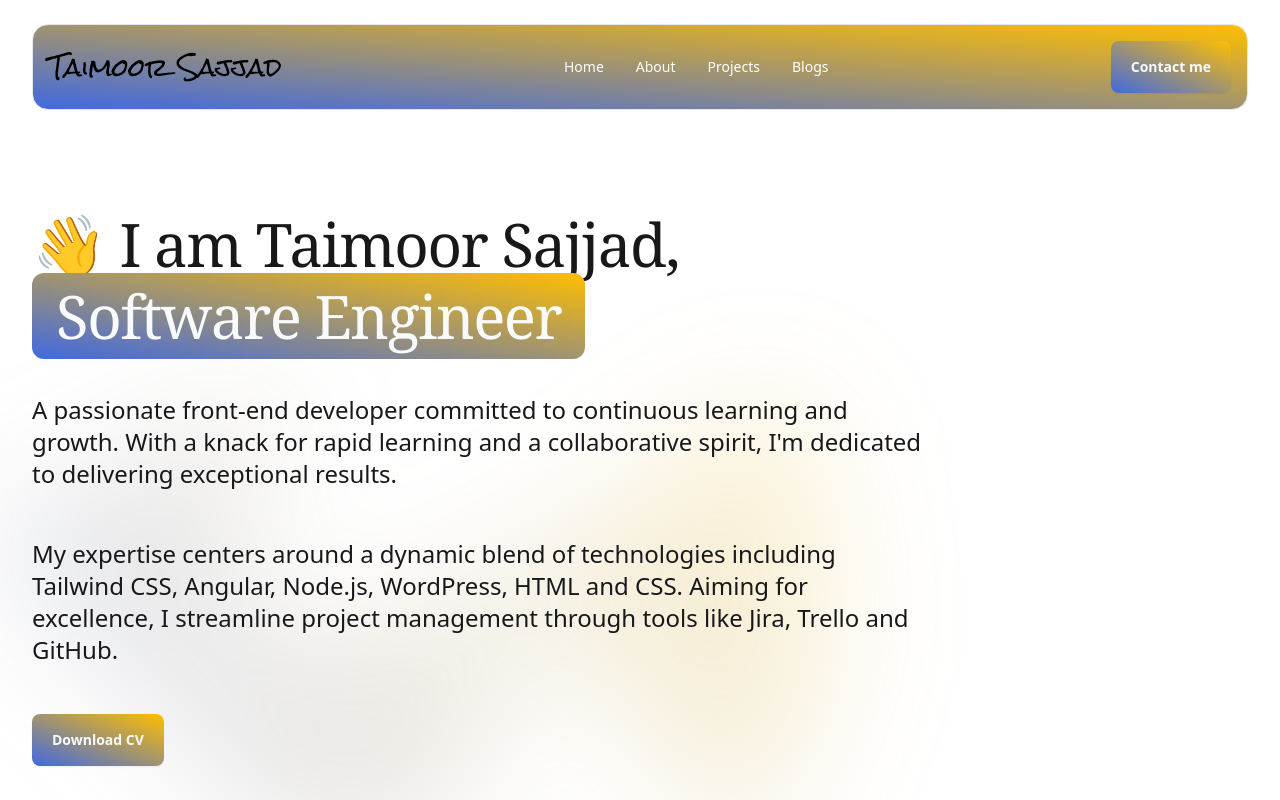
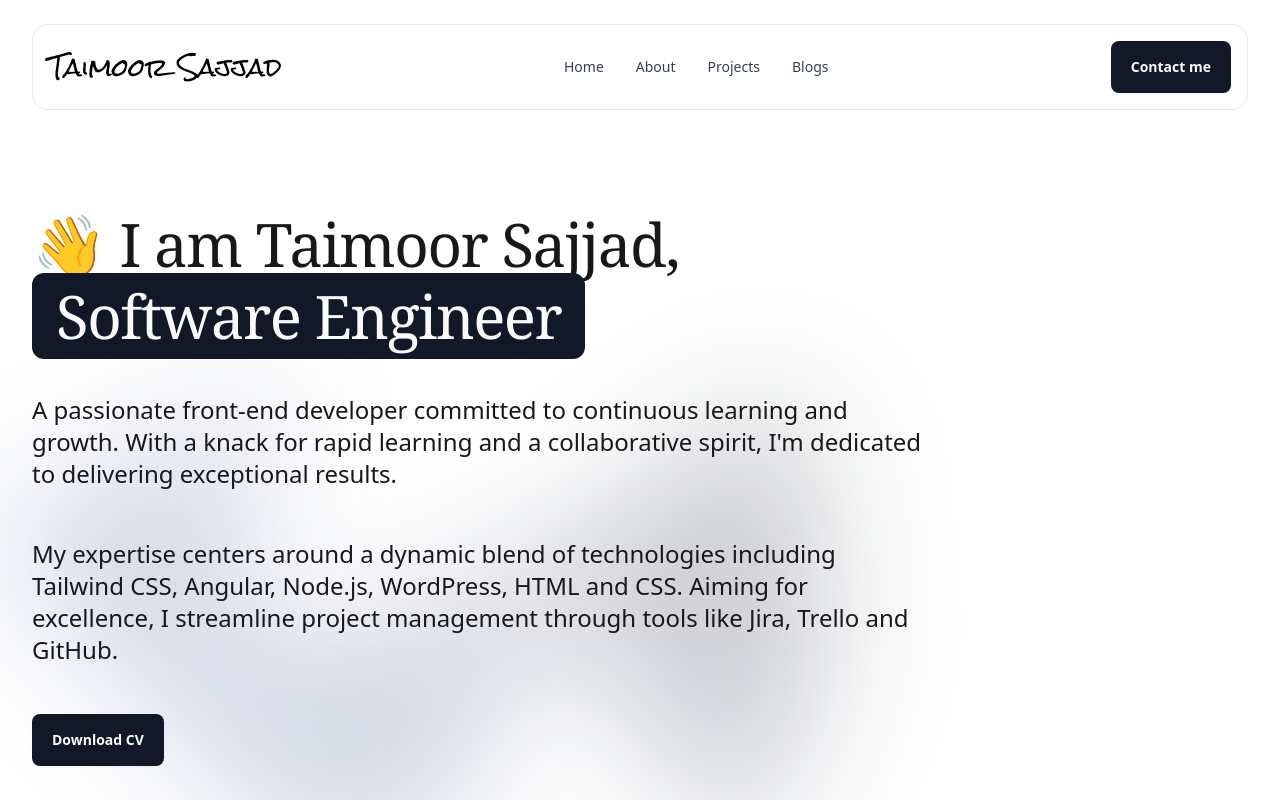
Before and after one commit to 1TaimoorSajjad/portfolio, an Angular app: page / in a window 1280 px wide. Shown: the top 800 px of the page. Built offline with nearby package versions, Linux system fonts and the light colour scheme; a web font is replaced by a local one.

Commit message:
Working on the mobile responsivness

```diff
--- a/src/app/components/header/header.component.html
+++ b/src/app/components/header/header.component.html
@@ -1,24 +1,23 @@
 <header class="py-6 sticky top-0 inset-x-0 z-50  ">
     <div class="mx-auto max-w-7xl px-4 sm:px-6 lg:px-8">
-        <nav
-            class="relative flex justify-between items-center bg-gradient-to-tr from-[#4169e1] to-[#FFBE00] p-4 rounded-2xl border gap-x-6">
+        <nav class="relative flex justify-between items-center bg-white p-4 rounded-2xl border gap-x-6">
             <div class="font-rock-salt text-2xl">Taimoor Sajjad</div>
             <div class="hidden lg:flex lg:gap-x-4"><a
-                    class="inline-block rounded-lg px-2 font-medium leading-5 py-1.5 text-sm text-white hover:text-gray-900"
+                    class="inline-block rounded-lg px-2 font-medium leading-5 py-1.5 text-sm text-gray-700 hover:text-gray-900"
                     routerLink="">Home</a><a
-                    class="inline-block rounded-lg px-2 font-medium leading-5 py-1.5 text-sm text-white  hover:text-gray-900"
+                    class="inline-block rounded-lg px-2 font-medium leading-5 py-1.5 text-sm  text-gray-700  hover:text-gray-900"
                     href="/about">About</a><a
-                    class="inline-block rounded-lg px-2 font-medium leading-5 py-1.5 text-sm text-white  hover:text-gray-900"
+                    class="inline-block rounded-lg px-2 font-medium leading-5 py-1.5 text-sm  text-gray-700  hover:text-gray-900"
                     href="/projects">Projects</a>
-                <!-- <a class="inline-block rounded-lg px-2 font-medium leading-5 py-1.5 text-sm text-white  hover:text-gray-900"
+                <!-- <a class="inline-block rounded-lg px-2 font-medium leading-5 py-1.5 text-sm  text-gray-700  hover:text-gray-900"
                     href="/store">Store</a> -->
-                <a class="inline-block rounded-lg px-2 font-medium leading-5 py-1.5 text-sm text-white  hover:text-gray-900"
+                <a class="inline-block rounded-lg px-2 font-medium leading-5 py-1.5 text-sm  text-gray-700  hover:text-gray-900"
                     href="/blogs">Blogs</a>
             </div>
             <div class="flex items-center gap-x-5 lg:gap-x-8">
                 <div>
                     <button type="button" routerLink="/contact"
-                        class="rounded-lg bg-gradient-to-tr from-[#4169e1] to-[#FFBE00] px-5 py-4 text-sm font-semibold text-gray-50 shadow-sm ">Contact
+                        class="rounded-lg  btn-primary px-5 py-4 text-sm font-semibold text-gray-50 shadow-sm ">Contact
                         me</button>
 
                 </div>
--- a/src/app/components/home/home.component.html
+++ b/src/app/components/home/home.component.html
@@ -3,17 +3,17 @@
     <section class="py-20 relative isolate ">
         <div class="absolute inset-0 flex justify-end items-end -z-10 transform-gpu overflow-hidden blur-3xl"
             aria-hidden="true">
-            <div class="relative left-[calc(50%-11rem)] aspect-[1155/678] w-[36.125rem] -translate-x-1/2 rotate-[30deg] bg-gradient-to-tr from-[#4169e1] to-[#FFBE00] opacity-20 sm:left-[calc(50%-30rem)] sm:w-[72.1875rem]"
+            <div class="relative left-[calc(50%-11rem)] aspect-[1155/678] w-[36.125rem] -translate-x-1/2 rotate-[30deg] bg-gradient-to-tr from-[#4169e1] to-[#000000] opacity-20 sm:left-[calc(50%-30rem)] sm:w-[72.1875rem]"
                 style="clip-path:polygon(74.1% 44.1%, 100% 61.6%, 97.5% 26.9%, 85.5% 0.1%, 80.7% 2%, 72.5% 32.5%, 60.2% 62.4%, 52.4% 68.1%, 47.5% 58.3%, 45.2% 34.5%, 27.5% 76.7%, 0.1% 64.9%, 17.9% 100%, 27.6% 76.8%, 76.1% 97.7%, 74.1% 44.1%)">
             </div>
         </div>
         <div class="mx-auto max-w-7xl px-4 sm:px-6 lg:px-8">
             <div>
                 <div class="max-w-4xl flex flex-col gap-12">
-                    <h1 class="font-serif text-5xl font-medium tracking-tight text-zinc-900 sm:text-6xl">👋 I am
+                    <div class="font-serif text-[31px] font-medium tracking-tight text-zinc-900 sm:text-6xl">👋 I am
                         Taimoor Sajjad,<div class="mt-3"></div><span
-                            class="inline rounded-xl py-0.5 px-6   text-gray-50 bg-gradient-to-tr from-[#4169e1] to-[#FFBE00] ">Software
-                            Engineer</span></h1>
+                            class="inline rounded-xl py-0.5 px-6 text-gray-50 bg-gray-900 ">Software
+                            Engineer</span></div>
                     <p class="text-2xl text-zinc-900">A passionate
                         front-end developer committed to continuous learning and growth. With a knack for rapid
                         learning and a collaborative spirit, I&#x27;m dedicated to delivering exceptional results.
@@ -23,7 +23,7 @@
                         for excellence, I streamline project management through tools like Jira, Trello and GitHub.</p>
 
                     <div>
-                        <button (click)="downloadCV()" class=" rounded-lg bg-gradient-to-tr from-[#4169e1] to-[#FFBE00] px-5 py-4 text-sm
+                        <button (click)="downloadCV()" class=" rounded-lg btn-primary px-5 py-4 text-sm
                             font-semibold text-gray-50 shadow-sm ">
                             Download CV</button>
                     </div>
--- a/src/styles.css
+++ b/src/styles.css
@@ -89,7 +89,7 @@
     }
 
     .btn-primary {
-        @apply inline-flex items-center justify-center rounded-lg py-1.5 px-3 text-sm font-medium focus:outline-none focus-visible:outline-2 focus-visible:outline-offset-2 bg-primary-900 text-white hover:text-zinc-100 hover:bg-primary-500 active:bg-primary-800 active:text-primary-100 focus-visible:outline-primary-600;
+        @apply inline-flex items-center justify-center rounded-lg py-1.5 px-3 text-sm font-medium focus:outline-none focus-visible:outline-2 focus-visible:outline-offset-2 bg-gray-900 text-white hover:text-zinc-100 hover:bg-gray-800 active:bg-gray-800 active:text-primary-100 focus-visible:outline-primary-600;
     }
 
     .btn-outline-dark {
```
